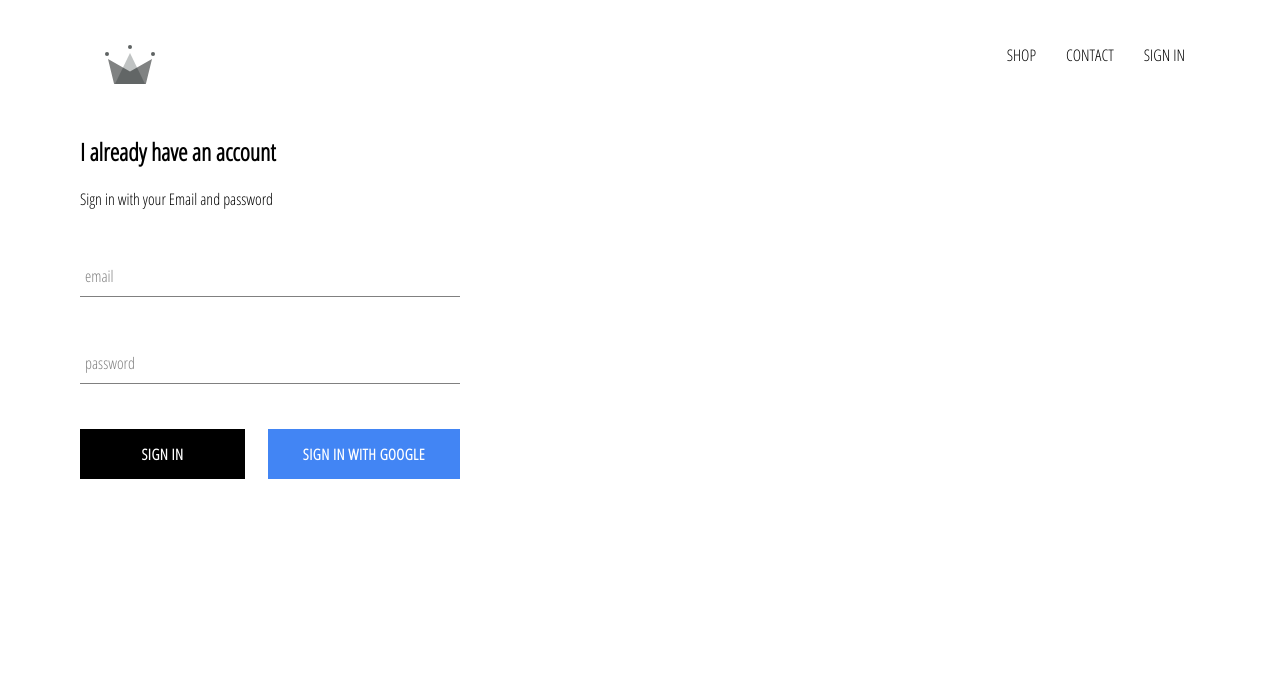
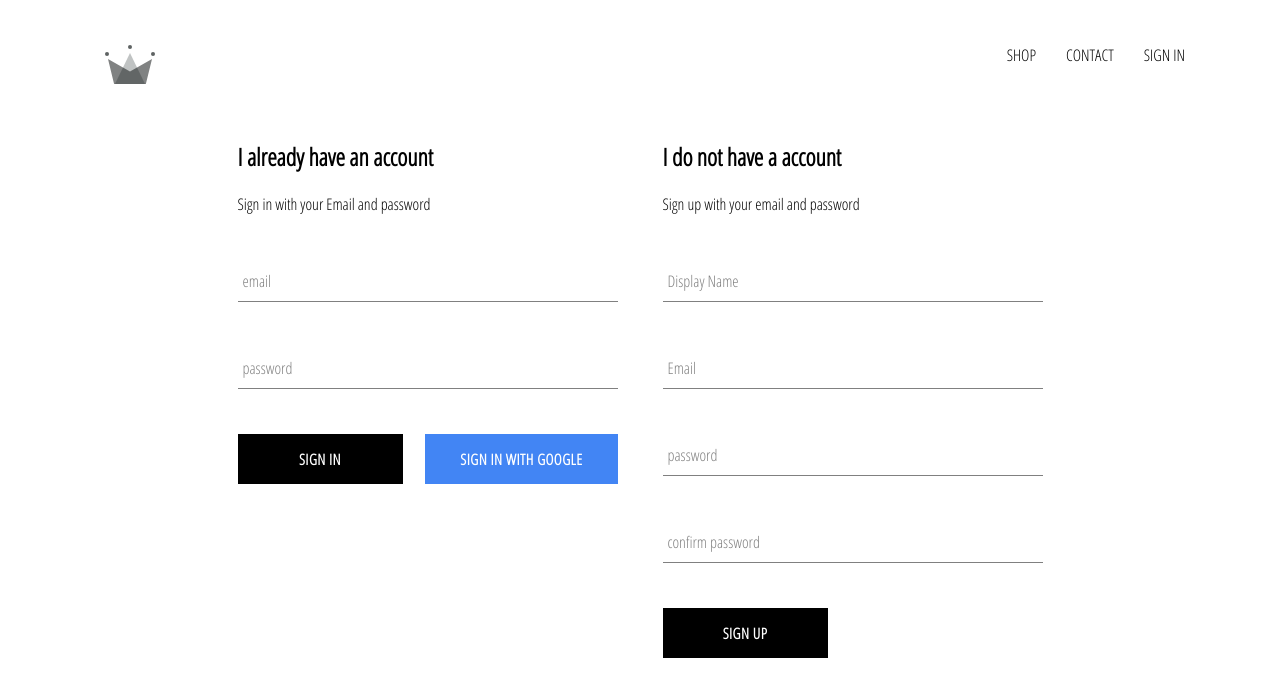
Before and after one commit to moses877891/ecommerce, a React (Create React App) app: page /Signin in a window 1280 px wide. Shown: the top 696 px of the page. Built offline with nearby package versions, Linux system fonts and the light colour scheme; no server answers.

Commit message:
implemented firebase utils, included ability to store authendicated users into our firestore database

```diff
--- a/src/App.js
+++ b/src/App.js
@@ -5,7 +5,7 @@ import Header from './components/header/header.component'
 import HomePage from './pages/homepage/homepage.component';
 import ShopPage from './pages/shop/shop.component'
 import SignInAndSignUpPage from './pages/sign-in-and-sign-up/sign-in-and-sign-up.component';
-import { auth } from './components/firebase/firebase.utils';
+import { auth, createUserProfileDocument } from './components/firebase/firebase.utils';
 
 class App extends React.Component {
   constructor() {
@@ -19,10 +19,23 @@ class App extends React.Component {
   unsubscribeFromAuth = null
 
   componentDidMount() {
-    this.unsubscribeFromAuth = auth.onAuthStateChanged(user => {
-      this.setState({ currentUser: user });
+    this.unsubscribeFromAuth = auth.onAuthStateChanged(async userAuth => {
+      if (userAuth) {
+        const userRef = await createUserProfileDocument(userAuth);
 
-      console.log(user);
+        userRef.onSnapshot(snapShot => {
+          this.setState({
+            currentUser: {
+              id: snapShot.id,
+              ...snapShot.data()
+            }
+          });
+          console.log(this.state);
+        });
+      }
+      else {
+        this.setState({ currentUser: userAuth });
+      }
     })
   }
 
@@ -33,7 +46,7 @@ class App extends React.Component {
   render() {
     return (
       <div >
-        <Header />
+        <Header currentUser={this.state.currentUser} />
         <Switch>
           <Route exact path='/' component={HomePage} />
           <Route path='/Shop' component={ShopPage} />
--- a/src/components/firebase/firebase.utils.js
+++ b/src/components/firebase/firebase.utils.js
@@ -12,6 +12,31 @@ const config = {
     measurementId: "G-MC1LGZKC2G"
 };
 
+export const createUserProfileDocument = async (userAuth, additionalData) => {
+    if (!userAuth) return;
+
+    const userRef = firestore.doc(`user/${userAuth.uid}`);
+    const snapShot = await userRef.get();
+
+    if (!snapShot.exists) {
+        const { displayName, email } = userAuth;
+        const createAt = new Date();
+
+        try {
+            await userRef.set({
+                displayName,
+                email,
+                createAt,
+                ...additionalData
+            })
+        }
+        catch (error) {
+            console.log('error creating user', error.message);
+        }
+    }
+    return userRef;
+}
+
 firebase.initializeApp(config);
 
 export const auth = firebase.auth();
--- a/src/components/header/header.component.jsx
+++ b/src/components/header/header.component.jsx
@@ -16,12 +16,15 @@ const Header = ({ currentUser }) => (
             <Link className='option' to='/Shop'>
                 CONTACT
             </Link>
-            {
-                currentUser ?
-                    <div className='option' onClick={() => auth.signOut()}>SIGN OUT</div>
-                    :
-                    <Link className='option' to='/Signin'>SIGN IN</Link>
-            }
+            {currentUser ? (
+                <div className='option' onClick={() => auth.signOut()}>
+                    SIGN OUT
+                </div>
+            ) : (
+                <Link className='option' to='/signin'>
+                    SIGN IN
+                </Link>
+            )}
         </div>
     </div>
 )
--- /dev/null
+++ b/src/components/sign-up/sign-up.component.js
@@ -0,0 +1,94 @@
+import React from 'react';
+import FormInput from '../Form-input/form-input.component';
+import CustomButton from '../custom-button/custom-button.component';
+import { auth, createUserProfileDocument } from '../firebase/firebase.utils';
+import './sign-up.scss';
+
+class SignUP extends React.Component {
+    constructor() {
+        super();
+
+        this.state = {
+            displayName: '',
+            email: '',
+            password: '',
+            confirmpassword: '',
+        }
+    }
+
+    handleSubmit = async event => {
+        event.preventDefault();
+
+        const { displayName, email, password, confirmpassword } = this.state;
+        if (password !== confirmpassword) {
+            alert("passwords don't match");
+            return;
+        }
+        try {
+            const { user } = await auth.createUserWithEmailAndPassword(email, password);
+
+            await createUserProfileDocument(user, { displayName });
+            this.setState({
+                displayName: '',
+                email: '',
+                password: '',
+                confirmpassword: '',
+            })
+        } catch (error) {
+            console.error(error);
+        }
+    };
+
+    handleChange = event => {
+        const { name, value } = event.target;
+        this.setState({ [name]: value })
+
+    }
+
+    render() {
+        const { displayName, email, password, confirmpassword } = this.state
+        return (
+            <div className='sign-up'>
+                <h2>I do not have a account</h2>
+                <span>Sign up with your email and password</span>
+                <form className='sign-up-form' onSubmit={this.handleSubmit}>
+                    <FormInput
+                        type='text'
+                        name='displayName'
+                        value={displayName}
+                        onChange={this.handleChange}
+                        label='Display Name'
+                        required
+                    />
+                    <FormInput
+                        type='email'
+                        name='email'
+                        value={email}
+                        onChange={this.handleChange}
+                        label='Email'
+                        required
+                    />
+                    <FormInput
+                        type='password'
+                        name='password'
+                        value={password}
+                        onChange={this.handleChange}
+                        label='password'
+                        required
+                    />
+                    <FormInput
+                        type='password'
+                        name='confirmpassword'
+                        value={confirmpassword}
+                        onChange={this.handleChange}
+                        label='confirm password'
+                        required
+                    />
+                    <CustomButton type='submit'>SIGN UP</CustomButton>
+                </form>
+            </div>
+        )
+    }
+}
+
+export default SignUP;
--- /dev/null
+++ b/src/components/sign-up/sign-up.scss
@@ -0,0 +1,9 @@
+.sign-up {
+  display: flex;
+  flex-direction: column;
+  width: 380px;
+
+  .title {
+    margin: 10px 0px;
+  }
+}
--- a/src/pages/sign-in-and-sign-up/sign-in-and-sign-up.component.jsx
+++ b/src/pages/sign-in-and-sign-up/sign-in-and-sign-up.component.jsx
@@ -1,10 +1,12 @@
 import React from 'react';
 import './sign-in-and-sign-up.scss';
 import SignIn from '../../components/sign-in/sign-in.component';
+import SignUP from '../../components/sign-up/sign-up.component';
 
 const SignInAndSignUpPage = () => (
     <div className="sign-in-and-sign-up">
         <SignIn />
+        <SignUP />
     </div>
 )
 
--- a/src/pages/sign-in-and-sign-up/sign-in-and-sign-up.scss
+++ b/src/pages/sign-in-and-sign-up/sign-in-and-sign-up.scss
@@ -0,0 +1,6 @@
+.sign-in-and-sign-up {
+  width: 850px;
+  display: flex;
+  justify-content: space-around;
+  margin: 30px auto;
+}
```
